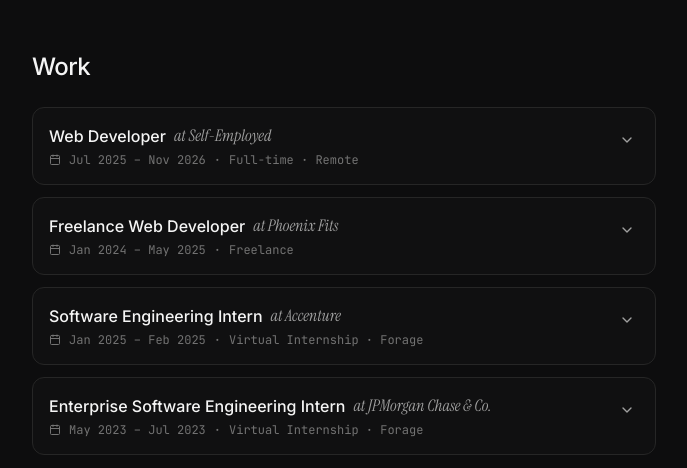
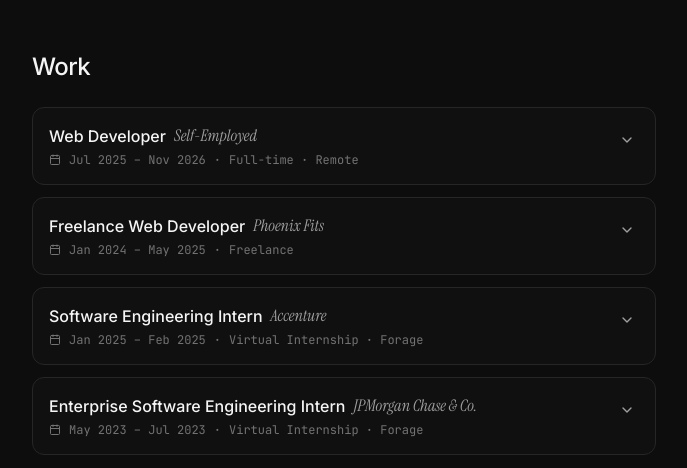
Before and after one commit to ratanz/portfolio-v2, a Next.js app: page / in a window 1280 px wide. Shown: the part 1400-1868 px from the top of the page, without its empty margins (296-983 px from the left). Built offline with nearby package versions, Linux system fonts and the light colour scheme; a web font is replaced by a local one.

Commit message:
work section changes

```diff
--- a/components/ExperienceSection.tsx
+++ b/components/ExperienceSection.tsx
@@ -40,7 +40,7 @@ export default function ExperienceSection() {
                       {exp.role}
                     </h3>
                     <span className="font-serif italic text-neutral-500 dark:text-neutral-400">
-                      at {exp.company}
+                       {exp.company}
                     </span>
                   </div>
                   <div className="flex items-center gap-2 text-xs font-mono text-neutral-400 dark:text-neutral-500">
```
